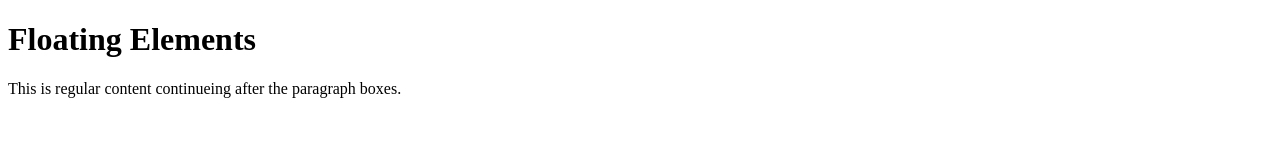
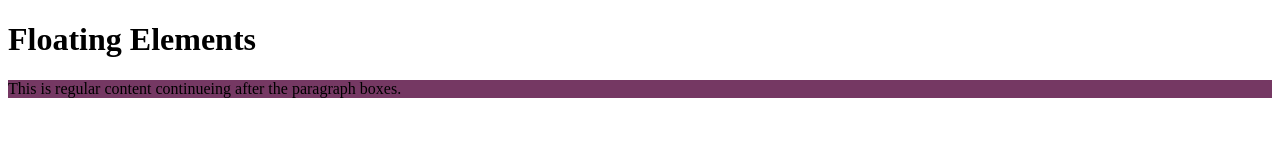
Before and after one commit to abdullahghn/coursera-new, a plain HTML site: page Lecture21/floating-before.html in a window 1280 px wide. Drawn offline with Linux system fonts and the light colour scheme.

Commit message:
added new changes

```diff
--- a/Lecture21/floating-before.html
+++ b/Lecture21/floating-before.html
@@ -7,7 +7,9 @@
     <title>Floating before</title>
 </head>
 <style>
-
+    div {
+        background-color: #753863;
+    }
 </style>
 <body>
     <h1>Floating Elements</h1>
```
